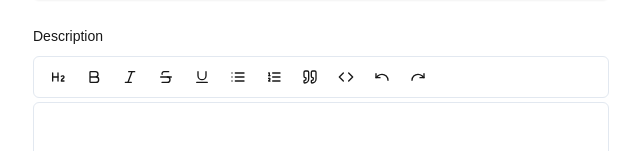
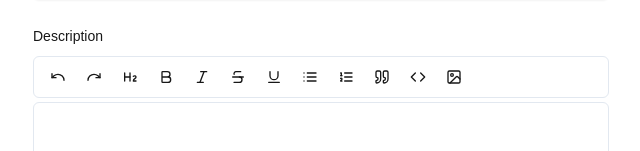
Before and after one commit to Christ-YAO/text-editor, a Next.js app: page / in a window 1280 px wide. Shown: the part 274-425 px from the top of the page, without its empty margins (319-959 px from the left). Built offline with nearby package versions, Linux system fonts and the light colour scheme.

Commit message:
Added images

```diff
--- a/app/page.tsx
+++ b/app/page.tsx
@@ -40,7 +40,7 @@ export default function Home() {
     description: z
       .string()
       .min(5, { message: "Hey, the description is not long enough" })
-      .max(1000, { message: "Its too loong" })
+      // .max(1000, { message: "Its too loong" })
       .trim(),
   });
 
--- a/components/Tiptap.tsx
+++ b/components/Tiptap.tsx
@@ -5,6 +5,7 @@ import StarterKit from "@tiptap/starter-kit";
 import Toolbar from "./Toolbar";
 import Heading from "@tiptap/extension-heading"
 import Underline from "@tiptap/extension-underline";
+import Image from '@tiptap/extension-image';
 
 export default function Tiptap({
   description,
@@ -22,7 +23,8 @@ export default function Tiptap({
           levels: [2],
         }
       }),
-      Underline
+      Underline,
+      Image
     ],
     content: description,
     editorProps: {
--- a/components/Toolbar.tsx
+++ b/components/Toolbar.tsx
@@ -1,6 +1,6 @@
 "use client";
 
-import { type Editor } from "@tiptap/react";
+import { Editor } from "@tiptap/react";
 import {
   Bold,
   Strikethrough,
@@ -12,18 +12,49 @@ import {
   Quote,
   Undo,
   Redo,
-  Code
+  Code,
+  Image
 } from "lucide-react";
 import { Toggle } from "@/components/ui/toggle";
+import { useRef } from "react";
 
 type Props = {
   editor: Editor | null;
 };
 
 export default function Toolbar({ editor }: Props) {
+
+  const fileInputRef = useRef<HTMLInputElement | null>(null);
+
+  const handleImageUpload = (event: React.ChangeEvent<HTMLInputElement>) => {
+    const file = event.target.files?.[0];
+    if (file) {
+      const reader = new FileReader();
+      reader.onload = () => {
+        const url = reader.result as string;
+        editor?.chain().focus().setImage({ src: url }).run();
+      };
+      reader.readAsDataURL(file);
+    }
+  };
+
   if (!editor) return null;
   return (
     <div className="border border-input bg-background rounded-md px-2 py-1 space-x-1">
+      <Toggle
+        size={"sm"}
+        pressed={editor.isActive("undo")}
+        onPressedChange={() => editor.chain().focus().undo().run()}
+      >
+        <Undo className="w-4 h-4" />
+      </Toggle>
+      <Toggle
+        size={"sm"}
+        pressed={editor.isActive("redo")}
+        onPressedChange={() => editor.chain().focus().redo().run()}
+      >
+        <Redo className="w-4 h-4" />
+      </Toggle>
       <Toggle
         size={"sm"}
         pressed={editor.isActive("heading")}
@@ -89,19 +120,19 @@ export default function Toolbar({ editor }: Props) {
       >
         <Code className="w-4 h-4" />
       </Toggle>
+
+      <input
+        type="file"
+        ref={fileInputRef}
+        accept="image/*"
+        className="hidden"
+        onChange={handleImageUpload}
+      />
       <Toggle
         size={"sm"}
-        pressed={editor.isActive("undo")}
-        onPressedChange={() => editor.chain().focus().undo().run()}
+        onPressedChange={() => fileInputRef.current?.click()}
       >
-        <Undo className="w-4 h-4" />
-      </Toggle>
-      <Toggle
-        size={"sm"}
-        pressed={editor.isActive("redo")}
-        onPressedChange={() => editor.chain().focus().redo().run()}
-      >
-        <Redo className="w-4 h-4" />
+        <Image className="w-4 h-4" />
       </Toggle>
     </div>
   );
--- a/package.json
+++ b/package.json
@@ -15,6 +15,7 @@
     "@radix-ui/react-slot": "^1.1.0",
     "@radix-ui/react-toggle": "^1.1.0",
     "@tiptap/extension-heading": "^2.6.6",
+    "@tiptap/extension-image": "^2.7.0",
     "@tiptap/extension-underline": "^2.6.6",
     "@tiptap/pm": "^2.6.6",
     "@tiptap/react": "^2.6.6",
```
Also changed, not shown: 1 other file (tests, documents, lock files or other folders).
